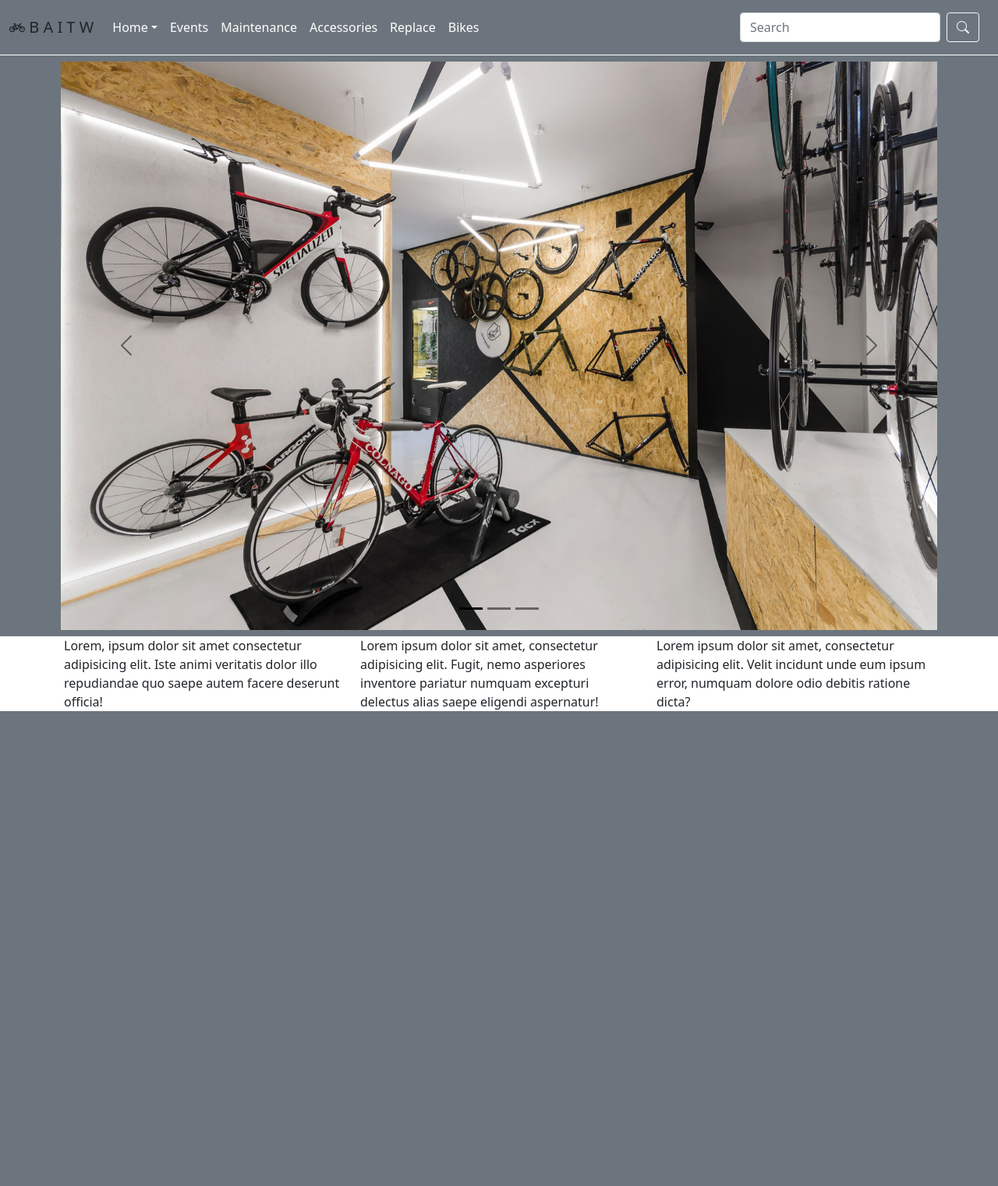
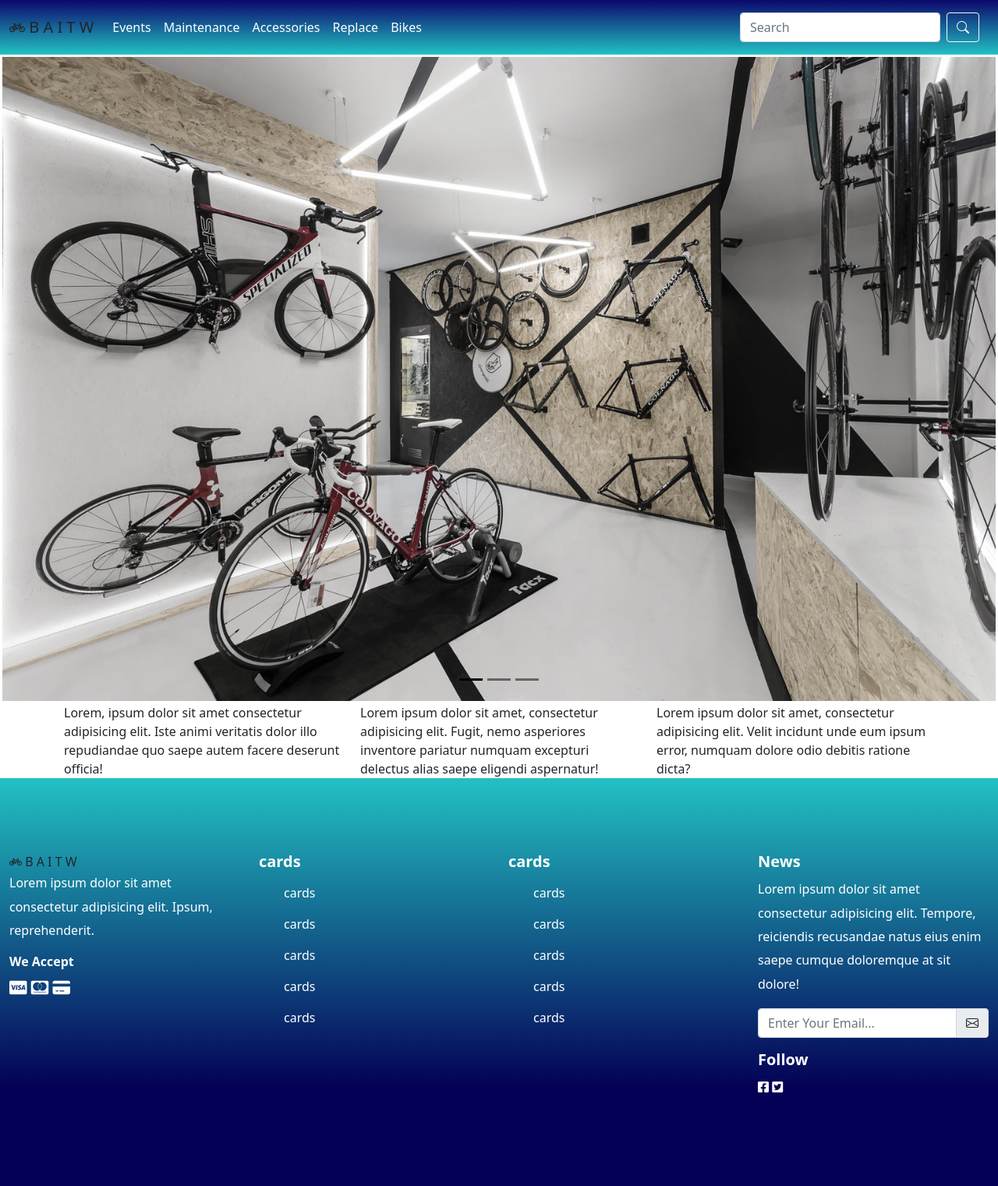
Before and after one commit to johan-piamonte2906/TPS2311FT_Proyecto05, a PHP site: page / in a window 1280 px wide. Shown: the whole page at 78% size. Before the commit the page ends 912 px from the top, so only its background shows below. Run offline with PHP 8.4, Linux system fonts and the light colour scheme.

Commit message:
modificaciónes y agregación de footer

```diff
--- a/Page_project_BAITW/index.php
+++ b/Page_project_BAITW/index.php
@@ -13,13 +13,13 @@
     <link rel="stylesheet" href="https://cdn.jsdelivr.net/npm/bootstrap-icons@1.10.3/font/bootstrap-icons.css">
     <!--  Fav-icon  -->
     <link rel="shortcut icon" href="./src/img/fav-icons/favicon-bicycle.png" type="image/m-icon">
-    <!-- FONT AWEASOME
-	<link rel="stylesheet" href="https://cdnjs.cloudflare.com/ajax/libs/font-awesome/6.2.0/css/all.min.css">
-    -->
+    <!-- FONT AWEASOME -->
+	  <!-- <link rel="stylesheet" href="https://cdnjs.cloudflare.com/ajax/libs/font-awesome/6.2.0/css/all.min.css"> -->
+    <link rel="stylesheet" href="https://cdnjs.cloudflare.com/ajax/libs/font-awesome/6.4.0/css/all.min.css" integrity="sha512-iecdLmaskl7CVkqkXNQ/ZH/XLlvWZOJyj7Yy7tcenmpD1ypASozpmT/E0iPtmFIB46ZmdtAc9eNBvH0H/ZpiBw==" crossorigin="anonymous" referrerpolicy="no-referrer" />
 </head>
 <body>
     <!--  Nav  -->
-    <nav class="navbar navbar-expand-md navbar-dark bg-secondary">
+    <nav class="navbar navbar-expand-md fondo-all" id="backgronud-all">
         <div class="container-fluid">
             <a href="#" class="navbar-brand text-dark" style="cursor: default;">
                 <i class="bi bi-bicycle "class="d-inline-block align-text-top"></i>
@@ -27,7 +27,8 @@
             </a>
             <!--  Button  -->
             <button class="navbar-toggler" type="button" data-bs-toggle="collapse" data-bs-target="#menu" aria-controls="navbarSupportedContent" aria-expanded="false" aria-label="Toggle navigation">
-                <span class="navbar-toggler-icon"></span>
+                <!-- <span class="navbar-toggler-icon bg-secondary"></span> -->
+                <i class="navbar-toggle-icon bi bi-list"></i>
               </button>
 
             <div class="collapse navbar-collapse" id="menu">
@@ -41,12 +42,6 @@
                                 </form>
                             </div>
                         </nav>
-                        <a href="#" class="me-auto nav-link active color-dark dropdown-toggle" id="navbarDropdown" role="button" data-bs-toggle="dropdown" aria-expanded="false">Home</a>
-                        <ul class="dropdown-menu" aria-labelledby="nabarDropdown">
-                            <li><a href="" class="dropdown-item">contact</a></li>
-                            <!--<hr class="dropdown-divider">-->
-                            <li><a href="" class="dropdown-item">Help</a></li>
-                        </ul>
                     </li>
                     <li class="nav-item"><a href="#" class="me-auto nav-link active color-dark">Events</a></li>
                     <li class="nav-item"><a href="#" class="me-auto nav-link active color-dark">Maintenance</a></li>
@@ -65,12 +60,11 @@
               </nav>
         </div>
     </nav>
+    <!-- /Nav -->
 
     <!--  Carousel  -->
-
-    <div class="container-fluid bg-secondary" id="margin__top_fluid">
-      <div class="container d-block p-2" id="margin__top">
-          <div id="carouselExampleDark" class="carousel carousel-dark slide carousel-fad" data-bs-ride="carousel">
+     <main id="main">
+      <div id="carouselExampleDark" class="carousel carousel-dark slide carousel-fad" data-bs-ride="carousel" data-pause="false">
           <div class="carousel-indicators">
             <button type="button" data-bs-target="#carouselExampleDark" data-bs-slide-to="0" class="active" aria-current="true" aria-label="Slide 1"></button>
             <button type="button" data-bs-target="#carouselExampleDark" data-bs-slide-to="1" aria-label="Slide 2"></button>
@@ -93,18 +87,12 @@
               </div>
             </div>
           </div>
-              <button class="carousel-control-prev" type="button" data-bs-target="#carouselExampleDark" data-bs-slide="prev">
-                <span class="carousel-control-prev-icon" aria-hidden="true"></span>
-                <span class="visually-hidden">Previous</span>
-              </button>
-              <button class="carousel-control-next" type="button" data-bs-target="#carouselExampleDark" data-bs-slide="next">
-                <span class="carousel-control-next-icon" aria-hidden="true"></span>
-                <span class="visually-hidden">Next</span>
-              </button>
       </div>
-      </div>
-    </div>
+     </main>
+    <!-- /Carousel -->
+
     <!--  Cont page cambiar mas adelante -->
+
     <div class="container">
         <div class="row">
             <div class="col-xl-4 col-md-6">
@@ -119,6 +107,70 @@
         </div>
     </div>
 
+    <!-- footer -->
+    <footer class="footer-all footer-end">
+      <div class="container-fluid footer_all">
+        <div class="row">
+          <div class="col-lg-3 col-sm-6">
+            <div class="single-box">
+              <div class="baitw-font">
+                <i class="bi bi-bicycle "class="d-inline-block align-text-top"></i>
+                <span>B A I T W</span>
+              </div>
+              <p>Lorem ipsum dolor sit amet consectetur adipisicing elit. Ipsum, reprehenderit.</p>
+              <h3>We Accept</h3>
+              <div class="card-area">
+                <i class="fa-brands fa-cc-visa"></i>
+                <i class="fa-brands fa-cc-mastercard"></i>
+                <i class="fa-solid fa-credit-card"></i>
+              </div>
+            </div>
+          </div>
+          <div class="col-lg-3 col-sm-6">
+            <div class="single-box">
+              <h2>cards</h2>
+              <ul>
+                <li><a href="#">cards</a></li>
+                <li><a href="#">cards</a></li>
+                <li><a href="#">cards</a></li>
+                <li><a href="#">cards</a></li>
+                <li><a href="#">cards</a></li>
+              </ul>
+            </div>
+          </div>
+          <div class="col-lg-3 col-sm-6">
+            <div class="single-box">
+              <h2>cards</h2>
+              <ul>
+                <li><a href="#">cards</a></li>
+                <li><a href="#">cards</a></li>
+                <li><a href="#">cards</a></li>
+                <li><a href="#">cards</a></li>
+                <li><a href="#">cards</a></li>
+              </ul>
+            </div>
+          </div>
+          <div class="col-lg-3 col-sm-6">
+            <div class="single-box">
+              <h2>News</h2>
+              <p>Lorem ipsum dolor sit amet consectetur adipisicing elit. Tempore, reiciendis recusandae natus eius enim saepe cumque doloremque at sit dolore!</p>
+              <div class="input-group mb-3">
+                <input type="text" class="form-control" placeholder="Enter Your Email..." aria-label="Recipient's username" aria-describedby="basic-addon2">
+                <span class="input-group-text" id="basic-addon2"><i class="bi bi-envelope"></i></span>
+              </div>
+              <h2>Follow</h2>
+              <p class="socials">
+                <i class="fa-brands fa-square-facebook"></i>
+                <i class="fa-brands fa-square-twitter"></i>
+              </p>
+            </div>
+          </div>
+        </div>
+      </div>
+    </footer>
+    <!-- /Footer -->
+
+
     <script src="https://cdn.jsdelivr.net/npm/@popperjs/core@2.9.2/dist/umd/popper.min.js" integrity="sha384-IQsoLXl5PILFhosVNubq5LC7Qb9DXgDA9i+tQ8Zj3iwWAwPtgFTxbJ8NT4GN1R8p" crossorigin="anonymous"></script>
     <script src="https://cdn.jsdelivr.net/npm/bootstrap@5.0.2/dist/js/bootstrap.min.js" integrity="sha384-cVKIPhGWiC2Al4u+LWgxfKTRIcfu0JTxR+EQDz/bgldoEyl4H0zUF0QKbrJ0EcQF" crossorigin="anonymous"></script>
 </body>
--- a/Page_project_BAITW/src/css/style_index.css
+++ b/Page_project_BAITW/src/css/style_index.css
@@ -1,6 +1,87 @@
+/* .navbar-toggle i{
+width: 60px;
+    font-size: 30px;
+}*/
+
 .navbar-brand a{
     cursor: none;
 }
+
+.fondo-all{
+    background: rgb(34,193,195);
+    background: linear-gradient(0deg, rgba(34,193,195,1) 0%, rgba(12,8,108,1) 100%);
+}
+
+/* footer */
+
+.footer-all{
+    background: rgb(34,193,195);
+    background: linear-gradient(180deg, rgba(34,193,195,1) 0%, rgba(4,0,85,1) 76%);
+}
+
+.footer_all{
+    margin: 10px 10px 10px 10px;
+}
+
+.footer-all .single-box ul li{
+    list-style: none;
+}
+
+.footer-end{
+    padding: 85px 0;
+}
+
+.single-box p{
+    color: #fff;
+    line-height: 1.9;
+}
+
+.single-box h3{
+    font-size: 16px;
+    font-weight: 700;
+    color: #fff;
+}
+
+.single-box .card-area{
+    color: #fff;
+    font-size: 20px;
+    margin-right: 10px;
+}
+
+.single-box ul li a{
+    text-decoration: none;
+    color: #fff;
+    line-height: 2.5;
+    font-weight: 100;
+}
+
+.single-box h2{
+    color: #fff;
+    font-size: 20px;
+    font-weight: 700;
+}
+
+/* /footer */
+
+.fondo-all .container-fluid a{
+    color: white;
+}
+
+#main{
+    margin: 3px 3px 3px 3px ;
+}
+
+#main img{
+    max-width: 200vh;
+    object-fit: cover;
+    filter: grayscale(70%);
+}
+
+/* #mian .carousel-inner img{
+    max-width: 70vh;
+    object-fit: cover;
+    filter: grayscale(80%);
+} */
 
 #margin__top{
     margin-top: 8px;
```
Lines whose indentation alone changed are shown as unchanged.
